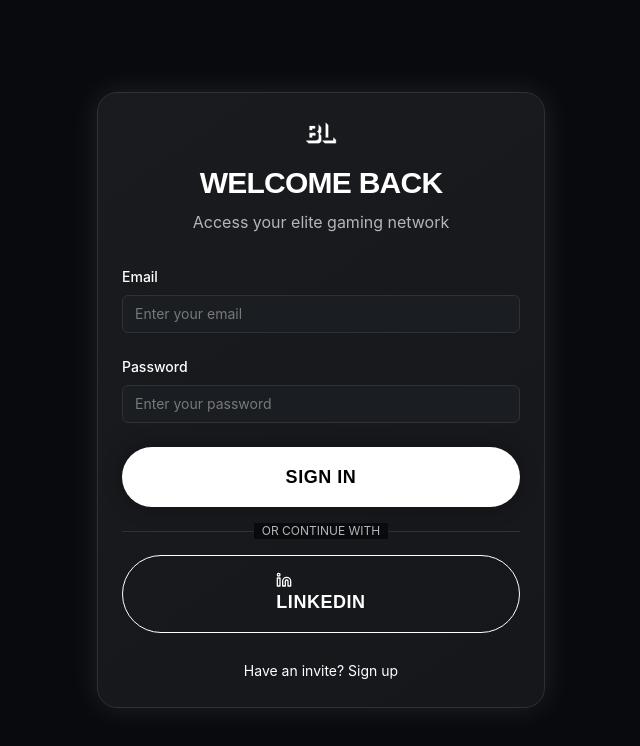
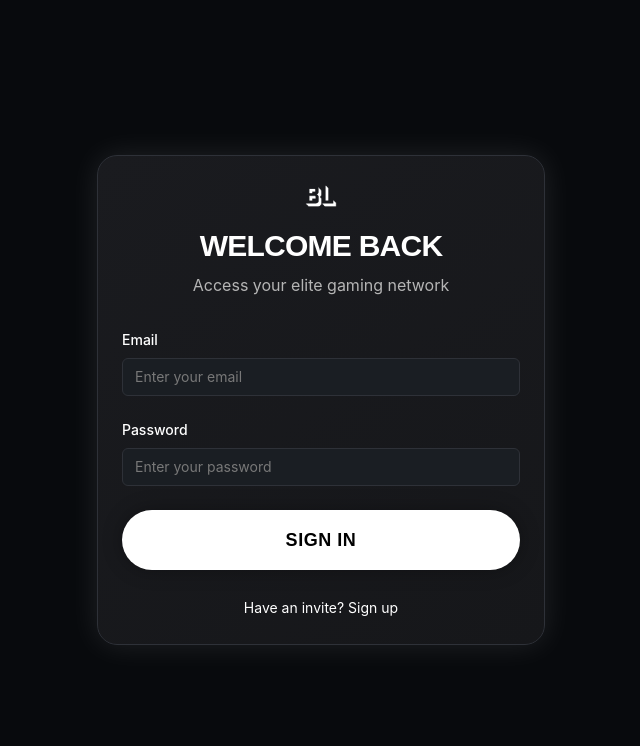
Before and after one commit to samantha-bowling/black-label, a React (Vite) app: page /auth in a window 1280 px wide. Shown: the top 746 px of the page, without its empty margins (319-959 px from the left). Built offline with nearby package versions, Linux system fonts and the light colour scheme.

Commit message:
Remove LinkedIn OAuth
- Removed LinkedIn sign-in button and related auth logic.
- Updated UI copy to reflect the changes.
- Simplified the authentication flow.
- Cleaned up LinkedIn-related dependencies.

```diff
--- a/src/hooks/useAuth.tsx
+++ b/src/hooks/useAuth.tsx
@@ -1,3 +1,4 @@
+
 import { useState, useEffect, createContext, useContext, ReactNode } from 'react';
 import { Session, User } from '@supabase/supabase-js';
 import { supabase } from '@/integrations/supabase/client';
@@ -10,7 +11,6 @@ interface AuthContextType {
   sessionStatus: SessionStatus;
   signUp: (email: string, password: string, displayName: string, role?: UserRole, inviteToken?: string) => Promise<{ error?: string }>;
   signIn: (email: string, password: string) => Promise<{ error?: string }>;
-  signInWithLinkedIn: () => Promise<{ error?: string }>;
   signOut: () => Promise<void>;
 }
 
@@ -177,36 +177,6 @@ export function AuthProvider({ children }: { children: ReactNode }) {
     }
   };
 
-  const signInWithLinkedIn = async () => {
-    try {
-      const { error } = await supabase.auth.signInWithOAuth({
-        provider: 'linkedin_oidc',
-        options: {
-          redirectTo: `${window.location.origin}/`,
-        }
-      });
-
-      if (error) {
-        toast({
-          title: "LinkedIn Sign In Failed",
-          description: error.message,
-          variant: "destructive",
-        });
-        return { error: error.message };
-      }
-
-      return {};
-    } catch (error) {
-      const errorMessage = error instanceof Error ? error.message : 'An unexpected error occurred';
-      toast({
-        title: "LinkedIn Sign In Failed",
-        description: errorMessage,
-        variant: "destructive",
-      });
-      return { error: errorMessage };
-    }
-  };
-
   const signOut = async () => {
     await supabase.auth.signOut();
     toast({
@@ -232,7 +202,6 @@ export function AuthProvider({ children }: { children: ReactNode }) {
       sessionStatus,
       signUp,
       signIn,
-      signInWithLinkedIn,
       signOut,
     }}>
       {children}
--- a/src/pages/Auth.tsx
+++ b/src/pages/Auth.tsx
@@ -11,7 +11,6 @@ import {
   HeadingLG,
   InputLuxe
 } from "@/components/ui/primitives";
-import { Linkedin } from "lucide-react";
 
 const Auth = () => {
   const [isSignUp, setIsSignUp] = useState(false);
@@ -26,7 +25,7 @@ const Auth = () => {
 
   const navigate = useNavigate();
   const [searchParams] = useSearchParams();
-  const { signIn, signUp, signInWithLinkedIn } = useAuth();
+  const { signIn, signUp } = useAuth();
   const { validateInvite } = useInvites();
 
   useEffect(() => {
@@ -102,22 +101,6 @@ const Auth = () => {
       }
     } catch (err: any) {
       setError(err.message || "Authentication failed");
-    } finally {
-      setLoading(false);
-    }
-  };
-
-  const handleLinkedInAuth = async () => {
-    setError(null);
-    setLoading(true);
-
-    try {
-      const result = await signInWithLinkedIn();
-      if (result.error) {
-        setError(result.error);
-      }
-    } catch (err: any) {
-      setError(err.message || "LinkedIn authentication failed");
     } finally {
       setLoading(false);
     }
@@ -259,29 +242,6 @@ const Auth = () => {
             </ButtonPrimary>
           </form>
 
-          {!isSignUp && (
-            <div className="mt-4">
-              <div className="relative">
-                <div className="absolute inset-0 flex items-center">
-                  <span className="w-full border-t border-border" />
-                </div>
-                <div className="relative flex justify-center text-xs uppercase">
-                  <span className="bg-background px-2 text-muted-foreground">Or continue with</span>
-                </div>
-              </div>
-
-              <ButtonSecondary
-                onClick={handleLinkedInAuth}
-                className="w-full mt-4"
-                isLoading={loading}
-                size="lg"
-              >
-                <Linkedin className="w-4 h-4 mr-2" />
-                LinkedIn
-              </ButtonSecondary>
-            </div>
-          )}
-
           <div className="mt-6 text-center">
             <button
               onClick={() => setIsSignUp(!isSignUp)}
```
